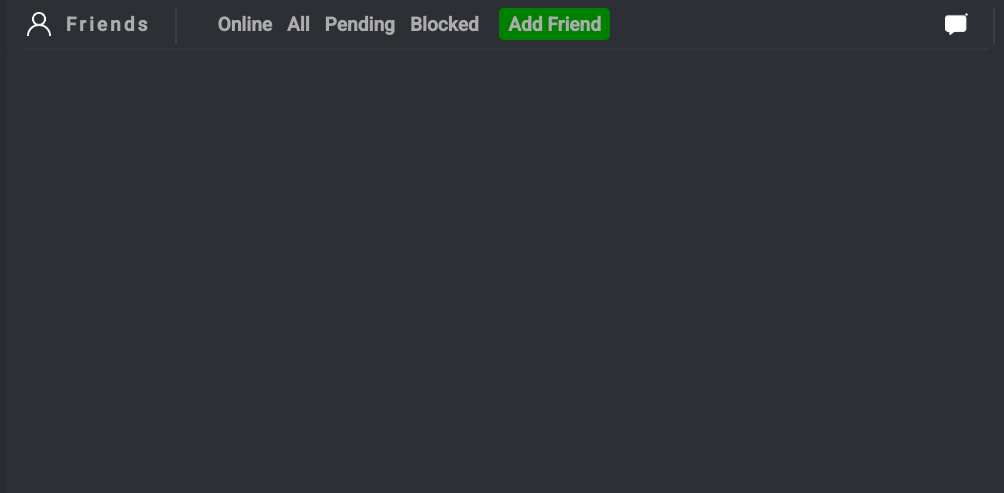
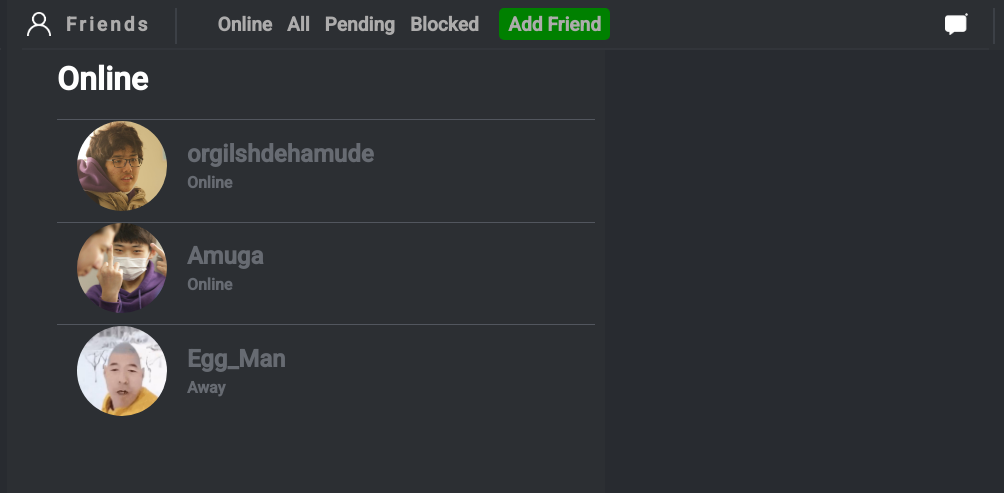
Before and after one commit to difer34A/Descord, a plain HTML site: page index.html in a window 1280 px wide. Shown: the top 493 px of the page, 276-1280 px from the left. Drawn offline with Linux system fonts and the light colour scheme.

Commit message:
made main_left

```diff
--- a/index.html
+++ b/index.html
@@ -128,8 +128,52 @@
                 </div>
             </div>
             <hr class="main_hr">
-            <div class="m_main_left"></div>
-            <div class="m_main_right"></div>
+            <div class="main_bottom">
+                <div class="m_main_left">
+                    <h1>Online</h1>
+                    <div class="m_profile">
+                            <div class="m_profile_left">
+                                <img src="people/orgimain.jpg" alt="orgil" class="m_profile_img">
+                            <div class="m_profile_name">
+                                <H2 class="m_profile_name">orgilshdehamude</H3>
+                                <h4 class="m_status">Online</h5>
+                            </div>
+                        </div>
+                        <div class="m_profile_button">
+                            <img src="imgs/message.png" alt="message" class="m_profile_button_img">
+                        </div>
+                    </div>
+
+                    <div class="m_profile">
+                        <div class="m_profile_left">
+                            <img src="people/amgaamain.jpg" alt="orgil" class="m_profile_img">
+                        <div class="m_profile_name">
+                            <H2 class="m_profile_name">Amuga</H3>
+                            <h4 class="m_status">Online</h5>
+                        </div>
+                    </div>
+                    <div class="m_profile_button">
+                        <img src="imgs/message.png" alt="message" class="m_profile_button_img">
+                    </div>
+                    </div>
+
+                    <div class="m_profile">
+                        <div class="m_profile_left">
+                            <img src="people/egg_man.jpeg" alt="orgil" class="m_profile_img">
+                        <div class="m_profile_name">
+                            <H2 class="m_profile_name">Egg_Man</H3>
+                            <h4 class="m_status">Away</h5>
+                        </div>
+                    </div>
+                    <div class="m_profile_button">
+                        <img src="imgs/message.png" alt="message" class="m_profile_button_img">
+                    </div>
+                </div>
+                </div>
+                <div class="m_main_right">
+
+                </div>
+            </div>
         </div>
     </div>
 
--- a/style.css
+++ b/style.css
@@ -295,3 +295,67 @@ h1, h2, h3, h4, h5, h6{
     margin: 0;
     margin: auto;
 }
+.m_main_left{
+    width: 60%;
+    height: 93.7%;
+    margin: 0;
+}
+.m_main_left > *{
+    margin-left: 50px;
+    margin-top: 10px;
+}
+.m_profile{
+    width: 90%;
+    height: 13%;
+    border-top: #52565e solid 0.5px;
+    display: flex;
+    align-items: center;
+    justify-content: space-between;
+}
+.m_profile_img{
+    width: 90px;
+    height: 90px;
+    object-fit: cover;
+    margin-left: 20px;
+    border-radius: 50%;
+    margin-right: 20px;
+}
+.m_profile_left{
+    display: flex;
+    align-items: center;
+}
+.m_profile_name{
+    margin: 0;
+    color: #676b72;
+}
+.m_status{
+    margin: 0;
+    color: #676b72;
+    margin-top: 5px;
+}
+.m_profile_button{
+    width:60px;
+    height: 60px;
+    display: flex;
+    justify-content: center;
+    align-items: center;
+    background: #23272a;
+    border-radius: 50%;
+    margin-left: 400px;
+}
+.m_profile_button_img{
+    width: 35px;
+    height: 35px;
+    object-fit: contain;
+}
+.m_main_right{
+    background: #282b30;
+    width: 40%;
+    height: 100%;
+    margin: 0;
+}
+.main_bottom{
+    width: 100%;
+    height: 93.7%;
+    display: flex;
+}
```
